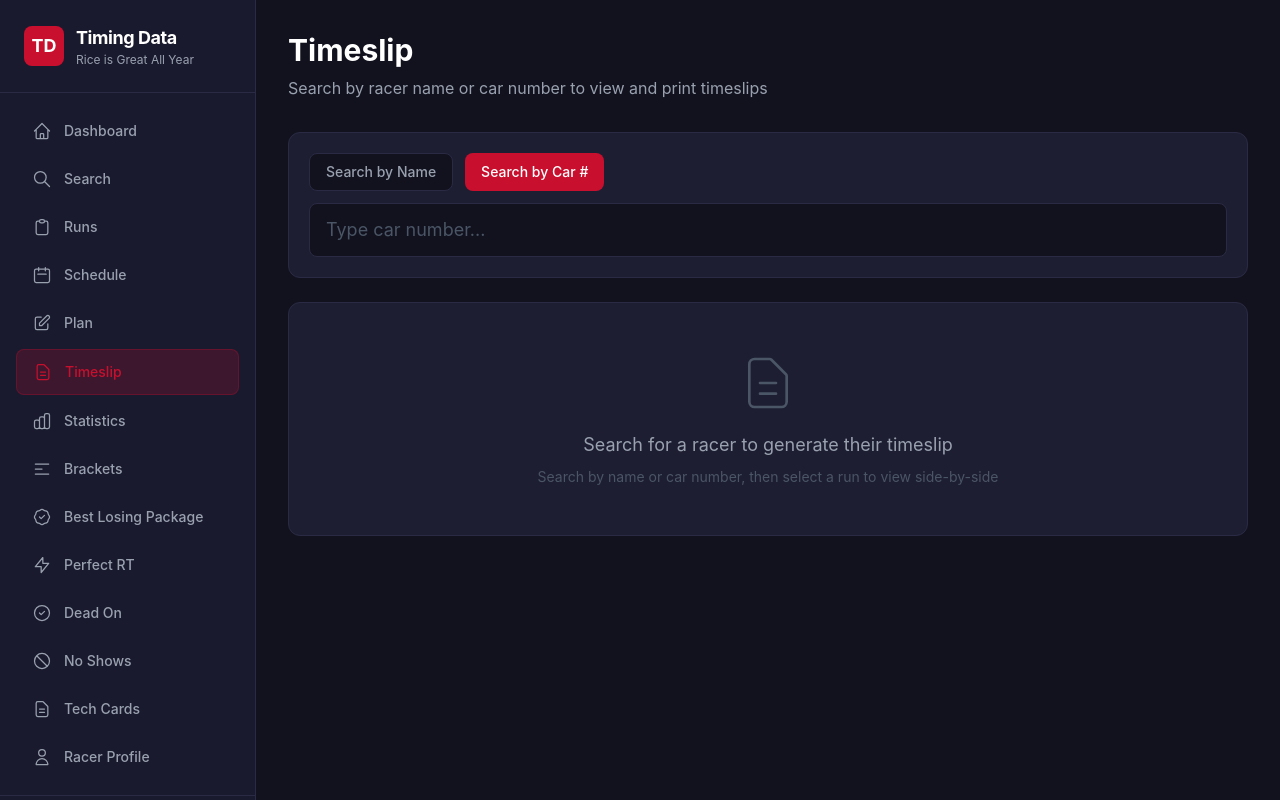
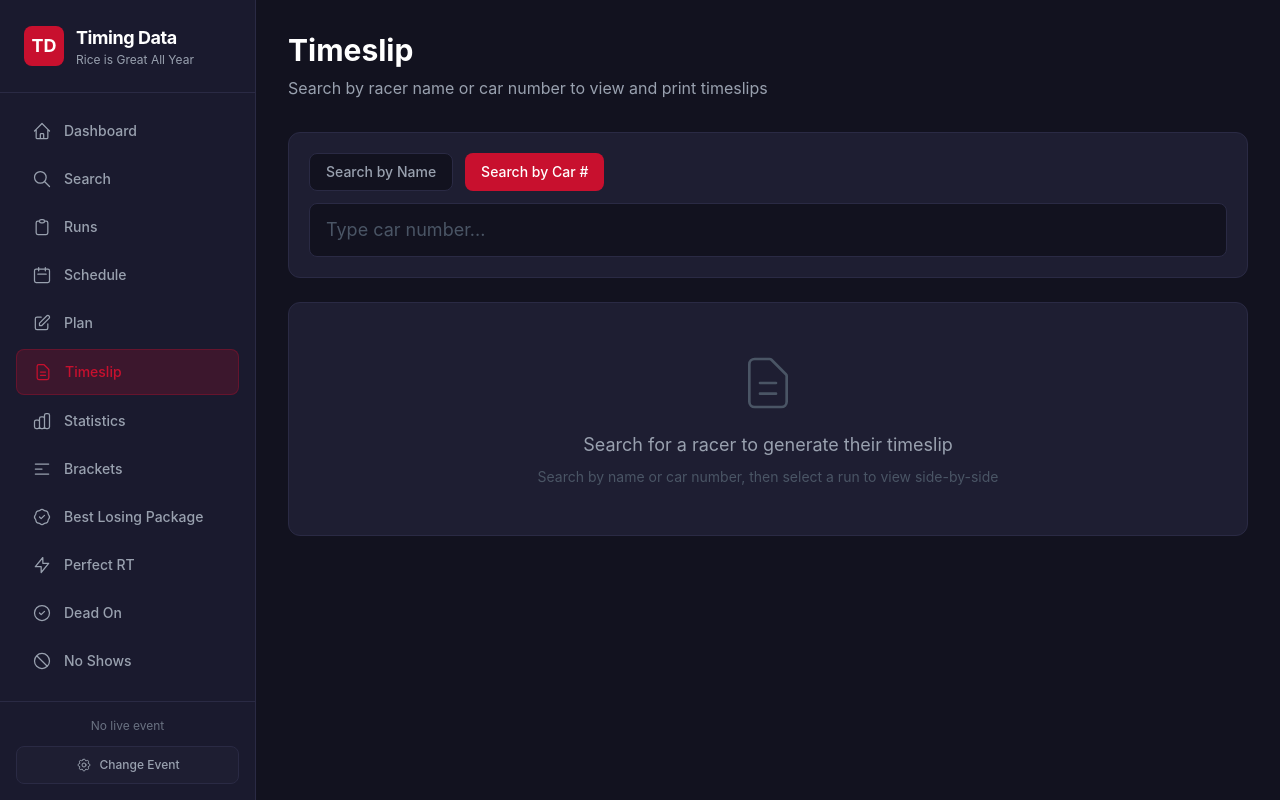
Before and after one commit to mad1661/TimingApp, a Next.js app: page /timeslip in a window 1280 px wide. Built offline with nearby package versions, Linux system fonts and the light colour scheme.

Commit message:
Fix navbar overflow to show Tech Cards and Racer Profile menu items
Add overflow-y-auto to nav items container so all 13 items are scrollable.

https://claude.ai/code/session_01Ttkrj92Z6swHwk9W8m1FBp

```diff
--- a/src/components/Navbar.tsx
+++ b/src/components/Navbar.tsx
@@ -52,7 +52,7 @@ export default function Navbar() {
           </Link>
         </div>
 
-        <div className="p-4 space-y-1 flex-1">
+        <div className="p-4 space-y-1 flex-1 overflow-y-auto">
           {NAV_ITEMS.map((item) => {
             const isActive = pathname === item.href || (item.href !== "/" && pathname.startsWith(item.href));
             return (
```
